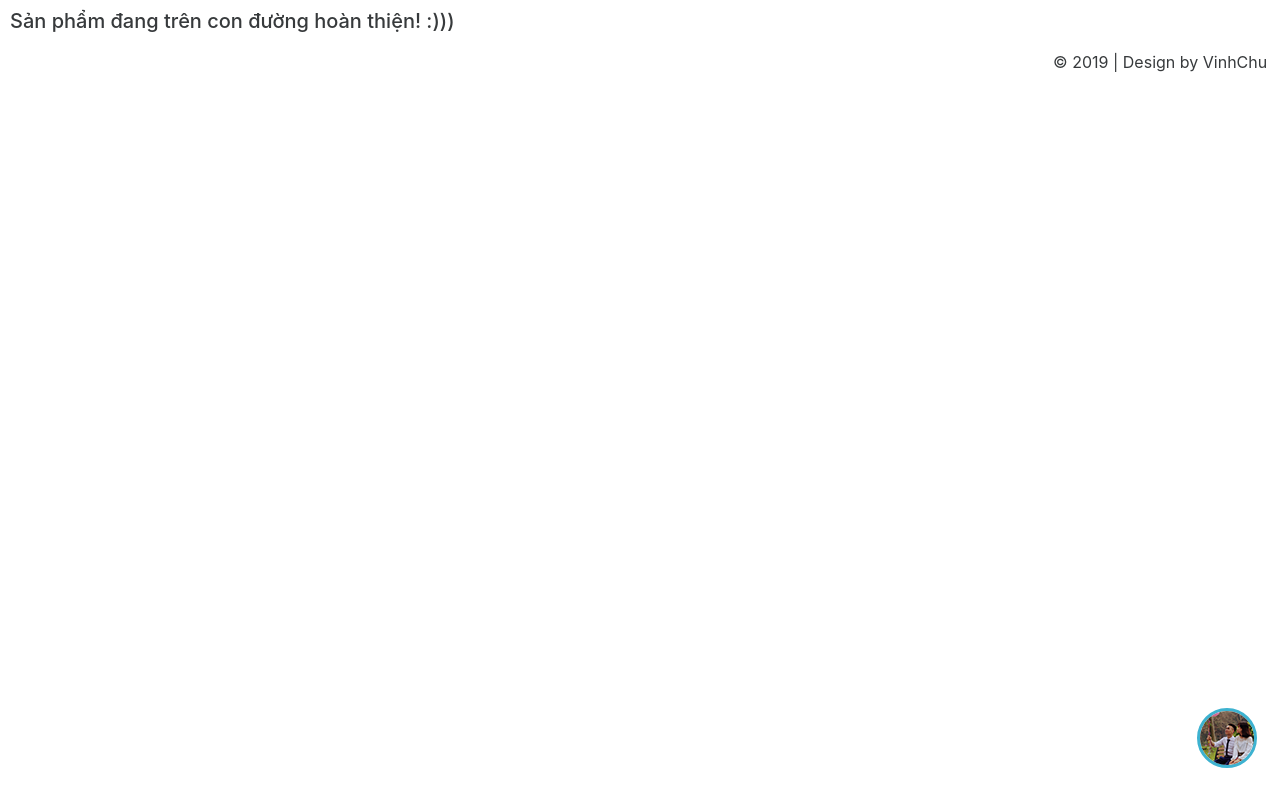
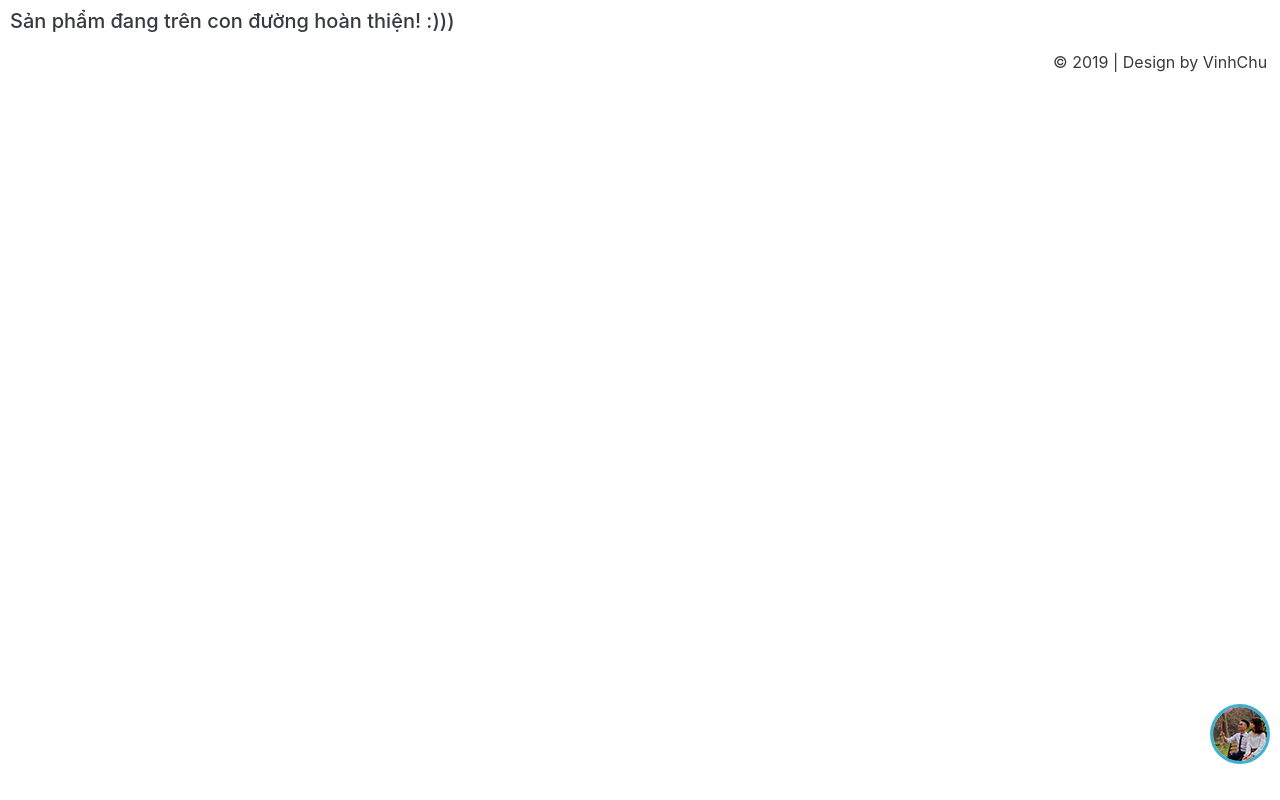
Before and after one commit to vinhcv161/vinhcv.io, a website: page Blogs/blogs.html in a window 1280 px wide. Drawn offline with Linux system fonts and the light colour scheme.

Commit message:
Happy New Year!

```diff
--- a/Blogs/blogs.html
+++ b/Blogs/blogs.html
@@ -33,8 +33,8 @@
 <!-- particles.js container -->
   <div >
     <h5 style="padding:10px"> Sản phẩm đang trên con đường hoàn thiện! :))) </h5>
-    <div class="tt" id="idavatar"style="bottom:4%; left:95%">
-      <a href="../profile/index.html" style="margin-left: 60px"><img src="logo/avatar-1.png" alt="iconBottom" style="border: 3px solid rgb(61, 178, 208);"></a>
+    <div id="idavatar"style="bottom:3%; right: 1%; width:4.5%; height: 9%;float: right; position: absolute;">
+      <a href="../profile/index.html" ><img src="logo/avatar-1.png" alt="iconBottom" style="border: 3px solid rgb(61, 178, 208);border-radius: 50%; "></a>
     </div>
   </div>
 </div>
```
